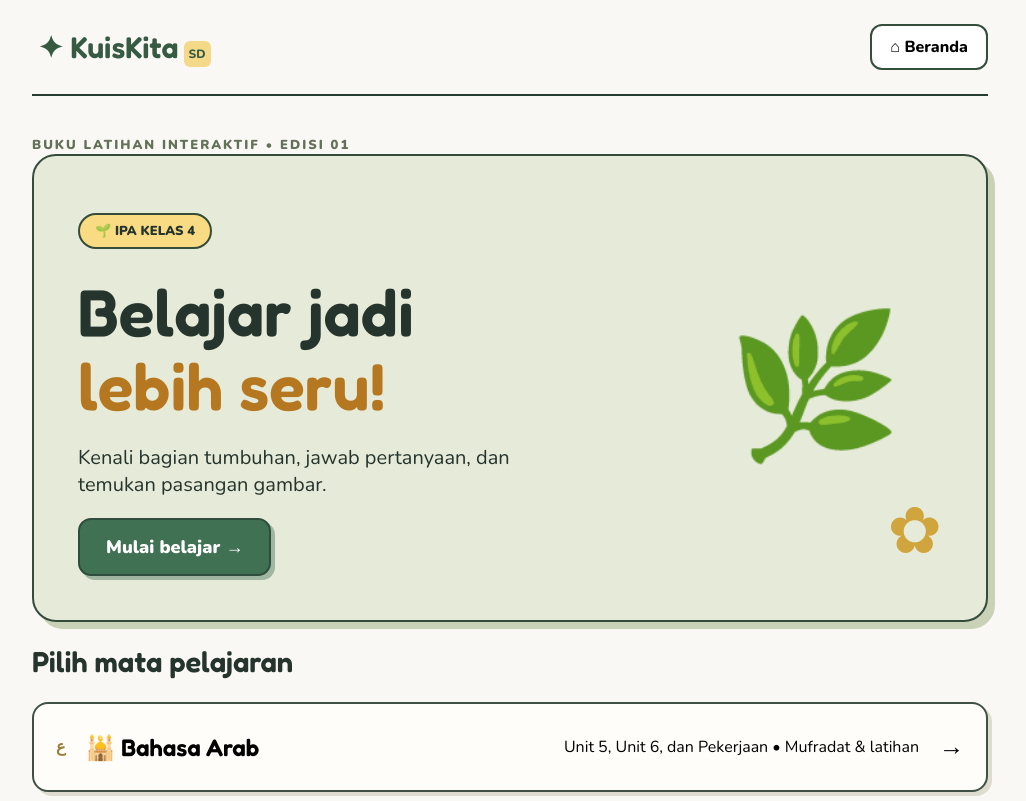
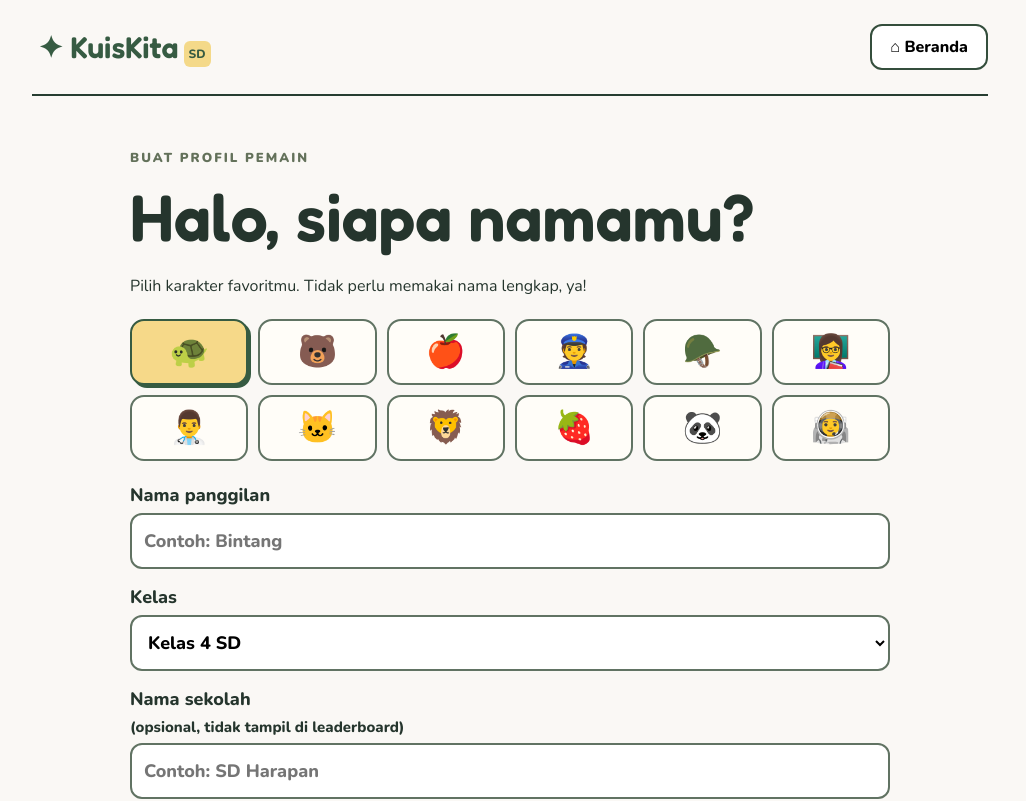
Before and after one commit to IkhwanN-kyp/kuiskita-sd, a React (Vite) app: page / in a window 1280 px wide. Shown: the top 801 px of the page, without its empty margins (130-1156 px from the left). Built offline with nearby package versions, Linux system fonts and the light colour scheme.

Commit message:
feat: require student profile and add leaderboard entry

```diff
--- a/src/main.jsx
+++ b/src/main.jsx
@@ -1,16 +1,20 @@
+import {ProfileSetup,Leaderboard,getProfile,saveScore} from "./Profile";
 import Arabic from "./Arabic";
 import React,{useState} from "react";import{createRoot}from"react-dom/client";import{materiData as bab}from"./data/materiData";import "./style.css";
-function App(){const[page,setPage]=useState("home"),[idx,setIdx]=useState(0),[answers,setAnswers]=useState([]),[selected,setSelected]=useState(null),[matched,setMatched]=useState([]),[pick,setPick]=useState(null),[sound,setSound]=useState(false);
+function App(){const[profile,setProfile]=useState(getProfile),[page,setPage]=useState("home"),[idx,setIdx]=useState(0),[answers,setAnswers]=useState([]),[selected,setSelected]=useState(null),[matched,setMatched]=useState([]),[pick,setPick]=useState(null),[sound,setSound]=useState(false);
 const qs=bab.soalPilihanGanda, pairs=bab.soalMencocokkan,score=answers.filter((a,i)=>a===qs[i].jawabanBenar).length,stars=score===qs.length?3:score>=Math.ceil(qs.length*.6)?2:1;
-function go(p){setPage(p);window.scrollTo(0,0)}function reset(){setIdx(0);setAnswers([]);setSelected(null);go("quiz")}function choose(n){if(selected!==null)return;setSelected(n);setAnswers(a=>[...a,n])}function next(){setSelected(null);if(idx+1===qs.length)go("result");else setIdx(i=>i+1)}
+function go(p){setPage(p);window.scrollTo(0,0)}function reset(){setIdx(0);setAnswers([]);setSelected(null);go("quiz")}function choose(n){if(selected!==null)return;setSelected(n);setAnswers(a=>[...a,n])}function next(){setSelected(null);if(idx+1===qs.length){saveScore("ipa",score,qs.length);go("result")}else setIdx(i=>i+1)}
 function match(id){if(matched.includes(id))return;if(pick===null){setPick(id);return}if(pick===id){setMatched(a=>[...a,id]);setPick(null);if(sound&&typeof AudioContext!=="undefined"){const c=new AudioContext(),o=c.createOscillator(),g=c.createGain();o.connect(g);g.connect(c.destination);o.frequency.value=660;g.gain.value=.04;o.start();o.stop(c.currentTime+.13);o.onended=()=>c.close()}}else setPick(null)}
 const image=(src,alt)=>src?<img className="illustration" src={src} alt={alt}/>:null;
 return <div className="shell"><header><button className="brand" onClick={()=>go("home")}>✦ KuisKita<span>SD</span></button><button className="homebtn" onClick={()=>go("home")}>⌂ Beranda</button></header><main>
+{!profile?<ProfileSetup onSave={setProfile}/>:<>
+{page==="leaderboard"&&<Leaderboard onBack={()=>go("home")}/>}
 {page==="arabic"&&<Arabic onBack={()=>go("home")}/>}
-{page==="home"&&<><div className="eyebrow">BUKU LATIHAN INTERAKTIF • EDISI 01</div><section className="hero"><div><p className="sticker">🌱 IPA KELAS 4</p><h1>Belajar jadi<br/><em>lebih seru!</em></h1><p>Kenali bagian tumbuhan, jawab pertanyaan, dan temukan pasangan gambar.</p><button className="primary" onClick={()=>go("materi")}>Mulai belajar →</button></div><div className="heroart" aria-hidden="true">🌿<span>✿</span></div></section><h2>Pilih mata pelajaran</h2><div className="modes"><button onClick={()=>go("arabic")}><b>ع</b><strong>🕌 Bahasa Arab</strong><small>Unit 5, Unit 6, dan Pekerjaan • Mufradat & latihan</small><span>→</span></button></div><h2>Kegiatan IPA</h2><div className="modes"><button onClick={()=>go("materi")}><b>01</b><strong>📖 Baca Dulu Yuk!</strong><small>Pelajari materi singkat</small><span>→</span></button><button onClick={reset}><b>02</b><strong>✏️ Latihan Soal</strong><small>5 pertanyaan pilihan ganda</small><span>→</span></button><button onClick={()=>{setMatched([]);setPick(null);go("match")}}><b>03</b><strong>🧩 Tarik & Pasangkan</strong><small>Cocokkan gambar dan nama</small><span>→</span></button></div></>}
+{page==="home"&&<><div className="eyebrow">BUKU LATIHAN INTERAKTIF • EDISI 01</div><section className="hero"><div><p className="sticker">🌱 IPA KELAS 4</p><h1>Belajar jadi<br/><em>lebih seru!</em></h1><p>Kenali bagian tumbuhan, jawab pertanyaan, dan temukan pasangan gambar.</p><button className="primary" onClick={()=>go("materi")}>Mulai belajar →</button></div><div className="heroart" aria-hidden="true">🌿<span>✿</span></div></section><div className="playerbar"><span>{profile?.avatar} Halo, {profile?.name}! • Kelas {profile?.grade}</span><button onClick={()=>go("leaderboard")}>🏆 Lihat Leaderboard</button></div><h2>Pilih mata pelajaran</h2><div className="modes"><button onClick={()=>go("arabic")}><b>ع</b><strong>🕌 Bahasa Arab</strong><small>7 unit • Mufradat & latihan</small><span>→</span></button></div><h2>Kegiatan IPA</h2><div className="modes"><button onClick={()=>go("materi")}><b>01</b><strong>📖 Baca Dulu Yuk!</strong><small>Pelajari materi singkat</small><span>→</span></button><button onClick={reset}><b>02</b><strong>✏️ Latihan Soal</strong><small>5 pertanyaan pilihan ganda</small><span>→</span></button><button onClick={()=>{setMatched([]);setPick(null);go("match")}}><b>03</b><strong>🧩 Tarik & Pasangkan</strong><small>Cocokkan gambar dan nama</small><span>→</span></button></div></>}
 {page==="materi"&&<><p className="eyebrow">BACA DULU YUK!</p><h1>{bab.judulBab}</h1><p className="lead">Yuk kenali empat bagian utama tumbuhan.</p><div className="lesson">{bab.ringkasanMateri.map((x,i)=><article key={x.judul} className="lessoncard">{image(x.imageUrl,x.judul)}<div><small>HALAMAN {i+1}</small><h2>{x.judul}</h2><p>{x.teks}</p></div></article>)}</div><button className="primary wide" onClick={reset}>Sudah paham, lanjut latihan! →</button></>}
 {page==="quiz"&&<><div className="quiztop"><span>LATIHAN SOAL</span><strong>{idx+1} / {qs.length}</strong></div><div className="progress"><span style={{width:(idx+1)/qs.length*100+"%"}}/></div><article className="question"><div className="eyebrow">SOAL NOMOR {idx+1}</div>{image(qs[idx].imageUrl,"Ilustrasi soal")}<h2>{qs[idx].pertanyaan}</h2><div className="choices">{qs[idx].pilihan.map((x,i)=><button disabled={selected!==null} key={i} className={selected===null?"":i===qs[idx].jawabanBenar?"correct":i===selected?"wrong":""} onClick={()=>choose(i)}><b>{String.fromCharCode(65+i)}</b>{x}</button>)}</div>{selected!==null&&<div className="feedback"><strong>{selected===qs[idx].jawabanBenar?"✓ Jawaban benar!":"↻ Belum tepat. Yuk pelajari!"}</strong><p><b>Penjelasan singkat:</b> {qs[idx].pembahasan}</p><button className="primary wide" onClick={next}>{idx+1===qs.length?"Lihat nilai ★":"Soal berikutnya →"}</button></div>}</article></>}
 {page==="match"&&<><p className="eyebrow">PERMAINAN PASANGAN</p><h1>Pasangkan gambarnya!</h1><p className="lead">Ketuk gambar lalu ketuk namanya. Bisa juga seret gambar ke nama yang cocok.</p><label className="mute"><input type="checkbox" checked={sound} onChange={e=>setSound(e.target.checked)}/> Suara lembut</label><p className="count">{matched.length} dari {pairs.length} pasangan cocok</p><div className="matchgrid"><div>{pairs.map(x=><button key={x.id} disabled={matched.includes(x.id)} draggable={!matched.includes(x.id)} onDragStart={e=>e.dataTransfer.setData("text/plain",x.id)} onClick={()=>match(x.id)} className={pick===x.id?"active":""}>{image(x.gambarUrl,x.labelTeks)}{matched.includes(x.id)?"✓":""}</button>)}</div><div>{[...pairs].reverse().map(x=><button key={x.id} disabled={matched.includes(x.id)} onDragOver={e=>e.preventDefault()} onDrop={e=>{e.preventDefault();setPick(e.dataTransfer.getData("text/plain"));const id=e.dataTransfer.getData("text/plain");if(id===x.id){setMatched(a=>a.includes(id)?a:[...a,id]);setPick(null)}else setPick(null)}} onClick={()=>match(x.id)}>{x.labelTeks}{matched.includes(x.id)?" ✓":""}</button>)}</div></div>{matched.length===pairs.length&&<div className="feedback"><h2>🌟 Semua cocok!</h2><p>Kamu berhasil menemukan semua pasangan.</p><button className="primary" onClick={()=>go("home")}>Kembali ke beranda</button></div>}</>}
 {page==="result"&&<><section className="result"><p className="eyebrow">REKAP HASIL LATIHAN</p><div className="stars">{"★".repeat(stars)}{"☆".repeat(3-stars)}</div><h1>{score} dari {qs.length} benar</h1><p>{score===qs.length?"Hebat, semua jawaban tepat!":"Yuk lihat pembahasan dan coba lagi."}</p></section><h2>Ulasan jawaban</h2>{qs.map((q,i)=><article className="review" key={i}><b>{answers[i]===q.jawabanBenar?"✓ Benar":"✕ Perlu diulang"} — Soal {i+1}</b><p>{q.pertanyaan}</p><small>Jawaban: {q.pilihan[q.jawabanBenar]}. {q.pembahasan}</small></article>)}<button className="primary wide" onClick={reset}>Coba latihan lagi ↻</button></>}
+</>}
 </main><footer>✿ KuisKita • Belajar, bermain, jadi pintar!</footer></div>}
 createRoot(document.getElementById("root")).render(<App/>);
```
